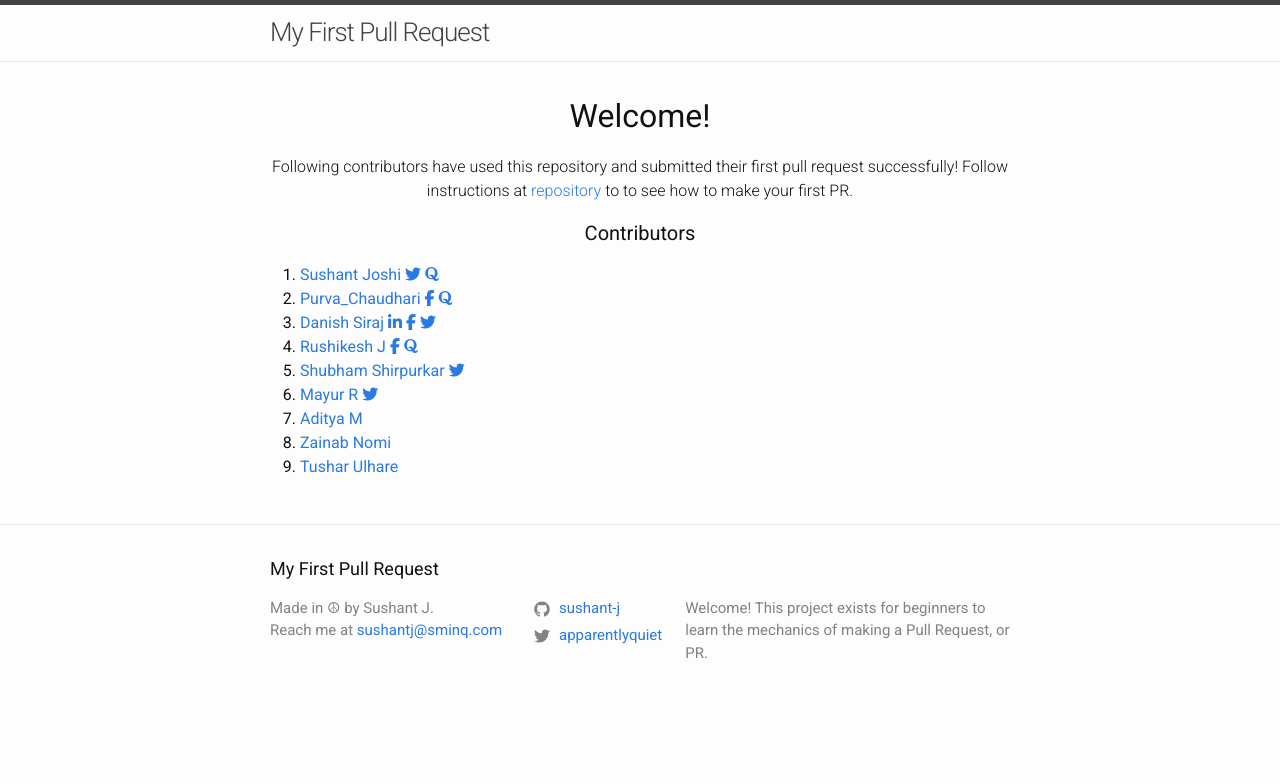
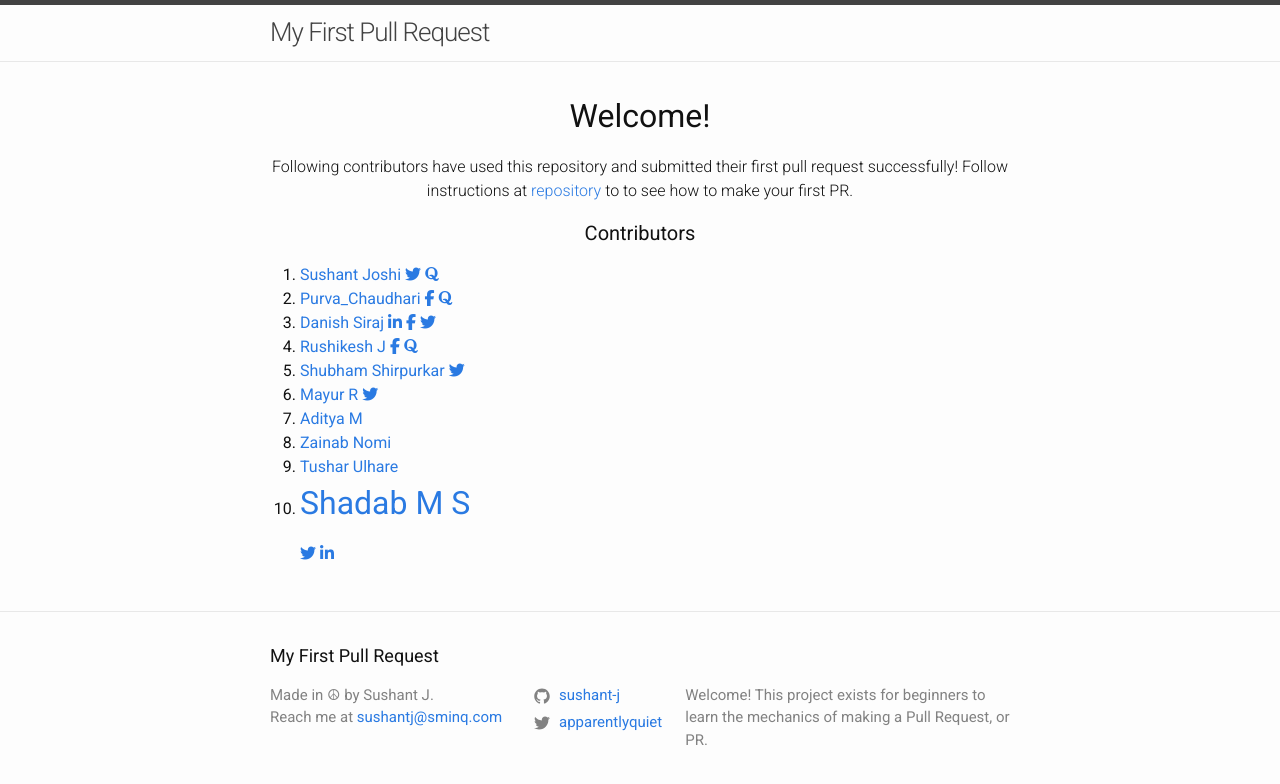
Before and after one commit to sushant-j/my-first-pull-request, a Jekyll site: the page built from index.md, in a window 1280 px wide. Shown: the top 784 px of the page. Built offline with Jekyll 4.4.1, drawn with Linux system fonts in a browser that asks for light colours; nearby versions of some CDN libraries.

Commit message:
Shadab M S

```diff
--- a/_layouts/home.html
+++ b/_layouts/home.html
@@ -89,5 +89,23 @@ layout: default
         Tushar Ulhare
       </a>
     </li>
+
+
+    <li>
+      <a href="https://github.com/shadabms/my-first-pull-request">
+        <h1>Shadab M S</h1>
+      </a>
+      <a class="" href="https://twitter.com/shadabms19">
+        <i class="fa fa-twitter"></i>
+      </a>
+      <a href="https://www.linkedin.com/in/shadab-m-s-a05a79141/">
+        <i class="fa fa-linkedin"></i>
+      </a>
+
+      <a href="http://smasshield.000webhostapp.com/">
+        <i class="fa fa-smasshield"></i>
+      </a>
+    </li>
+
   </ol>
 </div>
```
